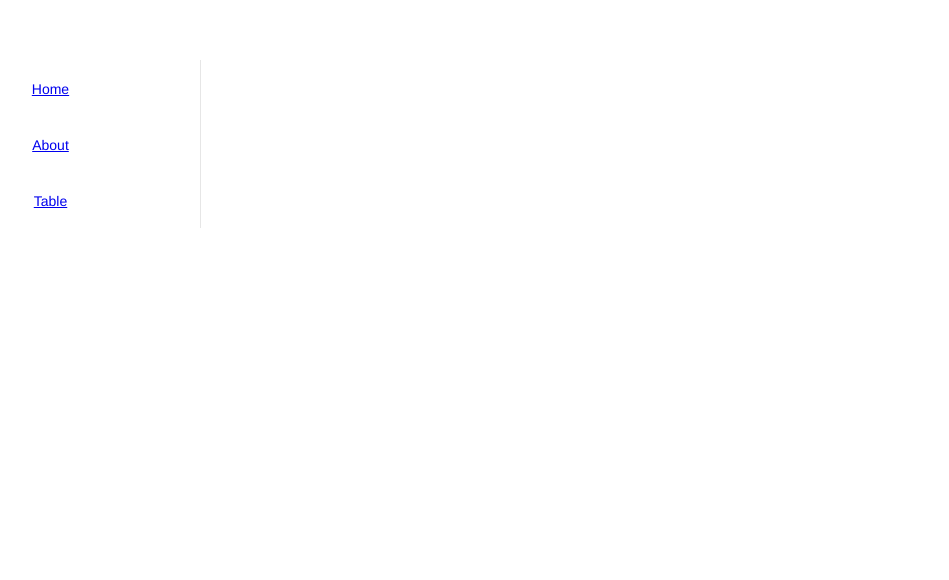
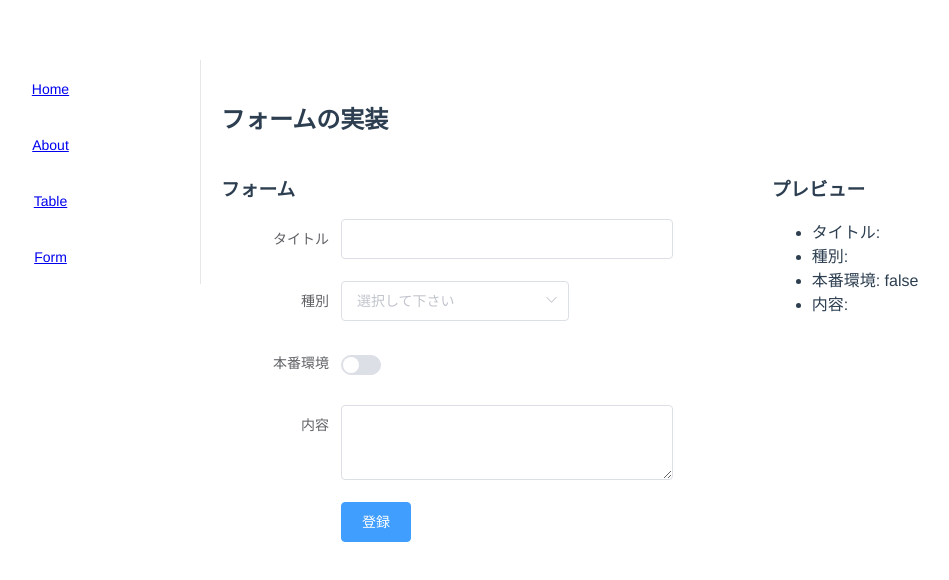
Before and after one commit to tmk-hsn/vue-ts-sample, a Vue app in the folder vue-lab/: page /form in a window 1280 px wide. Shown: the top 580 px of the page, without its empty margins (107-1056 px from the left). Built offline with nearby package versions, Linux system fonts and the light colour scheme.

Commit message:
form作成

```diff
--- a/vue-lab/src/App.vue
+++ b/vue-lab/src/App.vue
@@ -11,6 +11,9 @@
           </el-menu-item>
           <el-menu-item>
             <router-link to="/table">Table</router-link>
+          </el-menu-item>
+          <el-menu-item>
+            <router-link to="/form">Form</router-link>
           </el-menu-item>
         </el-menu>
       </el-aside>
--- a/vue-lab/src/router/index.ts
+++ b/vue-lab/src/router/index.ts
@@ -22,6 +22,11 @@
     path: '/table',
     name: 'Table',
     component: () => import(/* webpackChunkName: "table" */ '../views/Table.vue')
+  },
+  {
+    path: '/form',
+    name: 'Form',
+    component: () => import(/* webpackChunkName: "form" */ '../views/Form.vue')
   }
 ]
 
--- /dev/null
+++ b/vue-lab/src/views/Form.vue
@@ -0,0 +1,86 @@
+<template>
+  <div class="form">
+    <h2>フォームの実装</h2>
+
+    <el-row :gutter="20">
+      <el-col :span="12">
+        <h3>フォーム</h3>
+
+        <el-form ref="form" :model="request" label-width="120px">
+          <el-form-item label="タイトル">
+            <el-input v-model="request.title"></el-input>
+          </el-form-item>
+
+          <el-form-item label="種別">
+            <el-select v-model="request.type" placeholder="選択して下さい">
+              <el-option label="課題" value="issue"></el-option>
+              <el-option label="バックログ" value="backlog"></el-option>
+            </el-select>
+          </el-form-item>
+
+          <el-form-item label="本番環境">
+            <el-switch v-model="request.isProduction"></el-switch>
+          </el-form-item>
+
+          <el-form-item label="内容">
+            <el-input
+              type="textarea"
+              rows="3"
+              v-model="request.desc"
+            ></el-input>
+          </el-form-item>
+
+          <el-form-item>
+            <el-button type="primary" @click="onSubmit">登録</el-button>
+          </el-form-item>
+        </el-form>
+      </el-col>
+
+      <el-col :span="6" :offset="2">
+        <h3>プレビュー</h3>
+        <ul>
+          <li>タイトル: {{ request.title }}</li>
+          <li>種別: {{ request.type }}</li>
+          <li>本番環境: {{ request.isProduction }}</li>
+          <li>内容: {{ request.desc }}</li>
+        </ul>
+      </el-col>
+    </el-row>
+  </div>
+</template>
+
+<script lang="ts">
+  import Vue from "vue";
+
+  // RequestFormクラスの定義
+  class RequestForm {
+    title: string = "";
+    type: string = "";
+    isProduction: boolean = false;
+    desc: string = "";
+  }
+
+  // Form画面のビューモデル
+  export default Vue.extend({
+    data() {
+      return {
+        request: new RequestForm()
+      };
+    },
+    methods: {
+      onSubmit(): void {
+        alert("登録しました");
+        this.request = new RequestForm();
+      }
+    }
+  });
+</script>
+
+<style scoped>
+  .form {
+    text-align: left;
+  }
+  .el-form {
+    width: 100%;
+  }
+</style>
```
